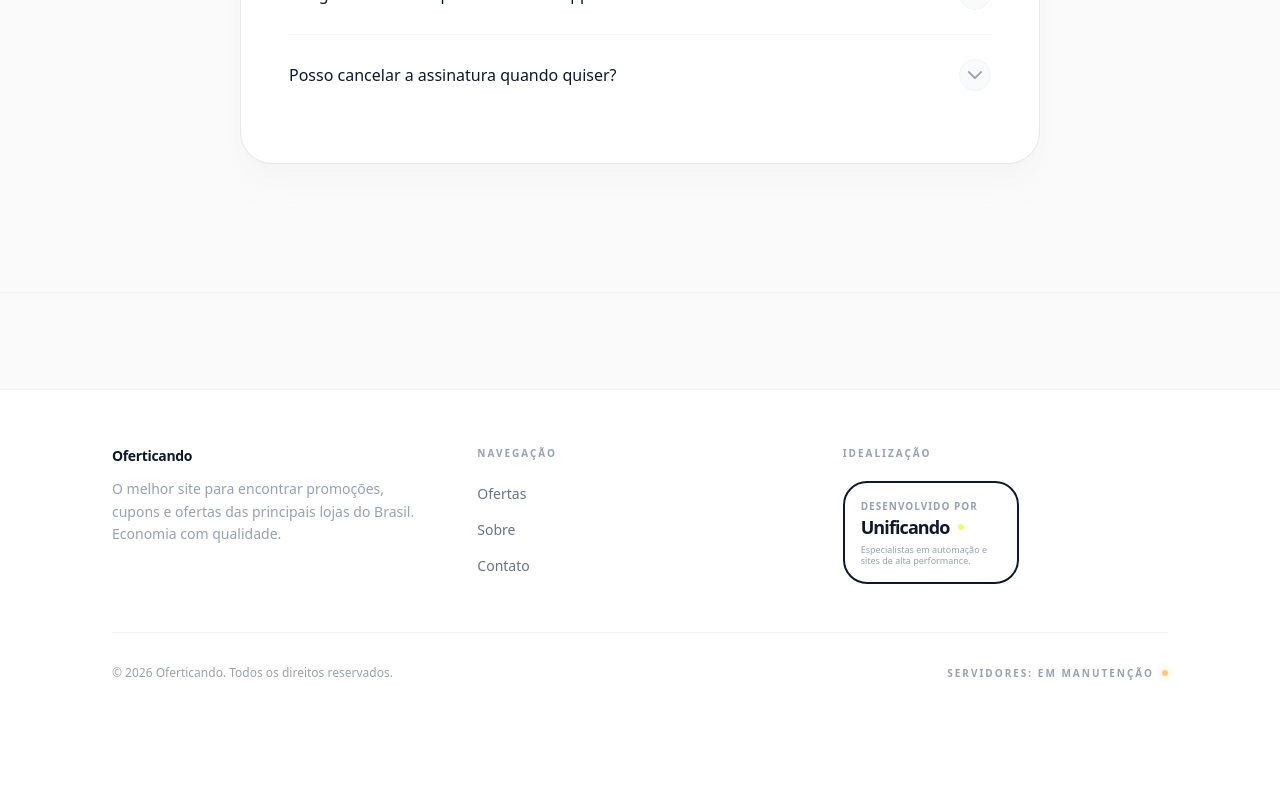
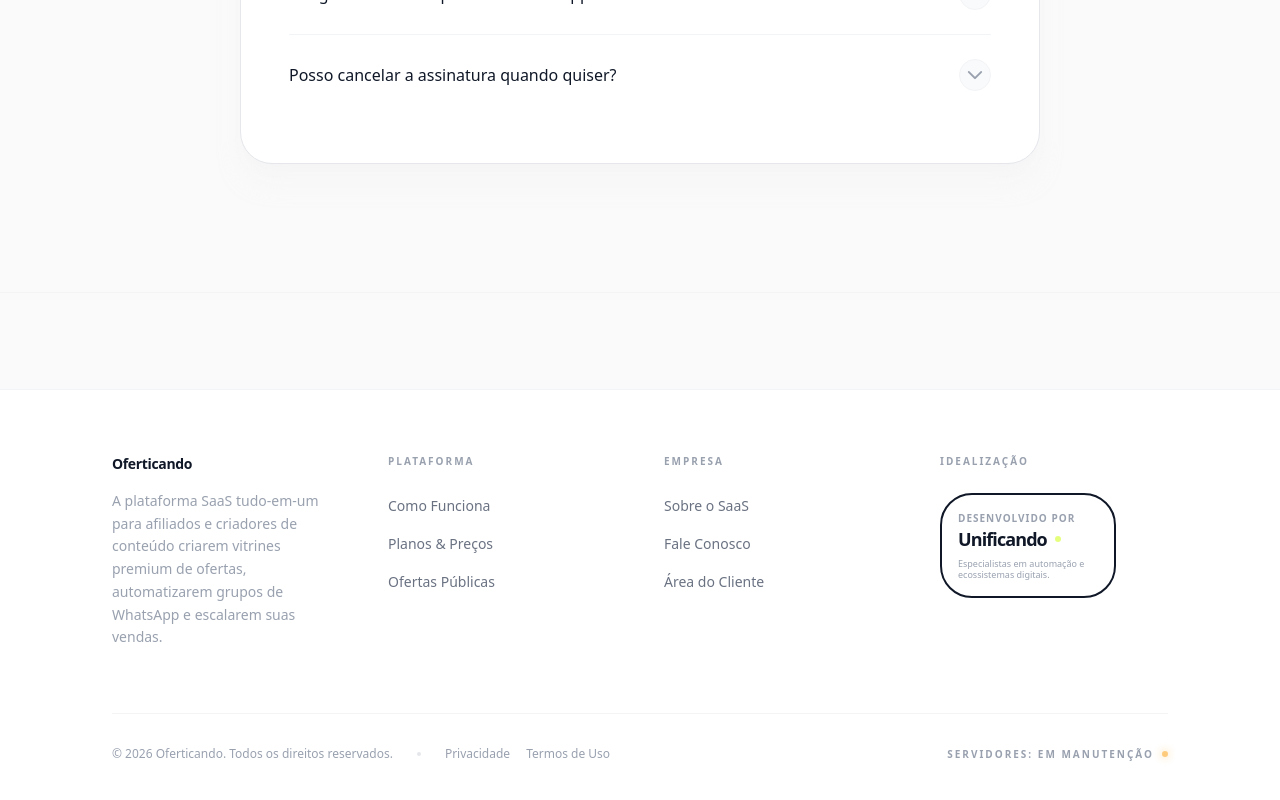
Before and after one commit to Oferticando/oferticando-lp, a Next.js app: page / in a window 1280 px wide. Shown: the part 6005-6805 px from the top of the page. Before the commit the page ends 6742 px from the top, so only its background shows below. Built offline with nearby package versions, Linux system fonts and the light colour scheme; no server answers; a web font is replaced by a local one.

Commit message:
feat: redesign footer layout with expanded navigation links and updated branding content

```diff
--- a/src/components/layout/Footer.tsx
+++ b/src/components/layout/Footer.tsx
@@ -4,14 +4,21 @@ import Link from "next/link";
 import { usePathname } from "next/navigation";
 import ApiStatusBadge from "./ApiStatusBadge";
 
+const APP_URL = process.env.NEXT_PUBLIC_APP_URL ?? "";
+
 const footerLinks = {
-  site: [
-    { label: "Ofertas", href: "/ofertas" },
-    { label: "Sobre", href: "/sobre" },
-    { label: "Contato", href: "/contato" },
+  plataforma: [
+    { label: "Como Funciona", href: "/#recursos" },
+    { label: "Planos & Preços", href: "/#precos" },
+    { label: "Ofertas Públicas", href: "/ofertas" },
+  ],
+  empresa: [
+    { label: "Sobre o SaaS", href: "/sobre" },
+    { label: "Fale Conosco", href: "/contato" },
+    { label: "Área do Cliente", href: `${APP_URL}/login` },
   ],
   legal: [
-    { label: "Política de Privacidade", href: "/politica-de-privacidade" },
+    { label: "Privacidade", href: "/politica-de-privacidade" },
     { label: "Termos de Uso", href: "/termos-de-uso" },
   ],
 };
@@ -38,27 +45,30 @@ export default function Footer() {
 
   return (
     <footer className="w-full border-t border-gray-100 bg-white">
-      <div className="max-w-6xl mx-auto px-6 sm:px-8 lg:px-12 py-14">
-        <div className="grid grid-cols-1 md:grid-cols-3 gap-10 mb-12">
-          {/* Marca */}
-          <div>
-            <p className="text-sm font-semibold text-gray-900 mb-3 tracking-tight">
+      <div className="max-w-6xl mx-auto px-6 sm:px-8 lg:px-12 py-16">
+
+        {/* Grid de Conteúdo */}
+        <div className="grid grid-cols-1 sm:grid-cols-2 md:grid-cols-4 gap-12 mb-16">
+
+          {/* Marca / Apresentação */}
+          <div className="space-y-4">
+            <p className="text-sm font-semibold text-gray-900 tracking-tight">
               Oferticando
             </p>
             <p className="text-sm text-gray-400 font-light leading-relaxed max-w-xs">
-              O melhor site para encontrar promoções, cupons e ofertas das
-              principais lojas do Brasil. Economia com qualidade.
+              A plataforma SaaS tudo-em-um para afiliados e criadores de conteúdo
+              criarem vitrines premium de ofertas, automatizarem grupos de WhatsApp e escalarem suas vendas.
             </p>
           </div>
 
-          {/* Links do site */}
+          {/* Coluna 1: Plataforma */}
           <div>
-            <p className="text-[10px] font-semibold text-gray-400 uppercase tracking-[0.2em] mb-5">
-              Navegação
+            <p className="text-[10px] font-semibold text-gray-400 uppercase tracking-[0.2em] mb-6">
+              Plataforma
             </p>
-            <ul className="flex flex-col gap-3">
-              {footerLinks.site.map((link) => (
-                <li key={link.href}>
+            <ul className="flex flex-col gap-3.5">
+              {footerLinks.plataforma.map((link) => (
+                <li key={link.label}>
                   <Link
                     href={link.href}
                     className="text-sm text-gray-500 font-light hover:text-gray-900 transition-colors duration-300"
@@ -70,15 +80,43 @@ export default function Footer() {
             </ul>
           </div>
 
-          {/* Unificando Promotion */}
+          {/* Coluna 2: Empresa */}
+          <div>
+            <p className="text-[10px] font-semibold text-gray-400 uppercase tracking-[0.2em] mb-6">
+              Empresa
+            </p>
+            <ul className="flex flex-col gap-3.5">
+              {footerLinks.empresa.map((link) => (
+                <li key={link.label}>
+                  {link.href.startsWith("http") ? (
+                    <a
+                      href={link.href}
+                      className="text-sm text-gray-500 font-light hover:text-gray-900 transition-colors duration-300"
+                    >
+                      {link.label}
+                    </a>
+                  ) : (
+                    <Link
+                      href={link.href}
+                      className="text-sm text-gray-500 font-light hover:text-gray-900 transition-colors duration-300"
+                    >
+                      {link.label}
+                    </Link>
+                  )}
+                </li>
+              ))}
+            </ul>
+          </div>
+
+          {/* Coluna 3: Unificando Promotion */}
           <div className="flex flex-col items-start">
-            <p className="text-[10px] font-semibold text-gray-400 uppercase tracking-[0.2em] mb-5">
+            <p className="text-[10px] font-semibold text-gray-400 uppercase tracking-[0.2em] mb-6">
               Idealização
             </p>
             <Link
               href="https://unificando.com.br/"
               target="_blank"
-              className="group relative bg-white border-2 border-gray-900 p-4 rounded-xl transition-all hover:-translate-y-1 hover:-translate-x-1 hover:shadow-[4px_4px_0px_#ccff00] active:translate-y-0 active:translate-x-0 active:shadow-none"
+              className="group relative bg-white border-2 border-gray-900 p-4 rounded-2xl transition-all duration-300 hover:-translate-y-1 hover:-translate-x-1 hover:shadow-[4px_4px_0px_#ccff00] active:translate-y-0 active:translate-x-0 active:shadow-none"
             >
               <div className="flex flex-col gap-1">
                 <span className="text-[10px] font-black text-gray-400 uppercase tracking-widest">
@@ -89,18 +127,33 @@ export default function Footer() {
                   <span className="w-1.5 h-1.5 rounded-full bg-[#ccff00] animate-pulse" />
                 </span>
               </div>
-              <p className="text-[9px] text-gray-400 mt-2 font-medium leading-tight max-w-[140px]">
-                Especialistas em automação e sites de alta performance.
+              <p className="text-[9px] text-gray-400 mt-2.5 font-medium leading-tight max-w-[140px]">
+                Especialistas em automação e ecossistemas digitais.
               </p>
             </Link>
           </div>
         </div>
 
         {/* Rodapé inferior */}
-        <div className="border-t border-gray-100 pt-8 flex flex-col sm:flex-row items-start sm:items-center justify-between gap-3">
-          <p className="text-xs text-gray-400 font-light">
-            © {year} Oferticando. Todos os direitos reservados.
-          </p>
+        <div className="border-t border-gray-100 pt-8 flex flex-col sm:flex-row items-center justify-between gap-6">
+          <div className="flex flex-col sm:flex-row items-center gap-2 sm:gap-6 text-center sm:text-left">
+            <p className="text-xs text-gray-400 font-light">
+              © {year} Oferticando. Todos os direitos reservados.
+            </p>
+            <div className="hidden sm:inline w-1 h-1 rounded-full bg-gray-200" />
+            <div className="flex items-center gap-4">
+              {footerLinks.legal.map((link) => (
+                <Link
+                  key={link.label}
+                  href={link.href}
+                  className="text-xs text-gray-400 font-light hover:text-gray-900 transition-colors duration-300"
+                >
+                  {link.label}
+                </Link>
+              ))}
+            </div>
+          </div>
+
           <ApiStatusBadge />
         </div>
       </div>
```
